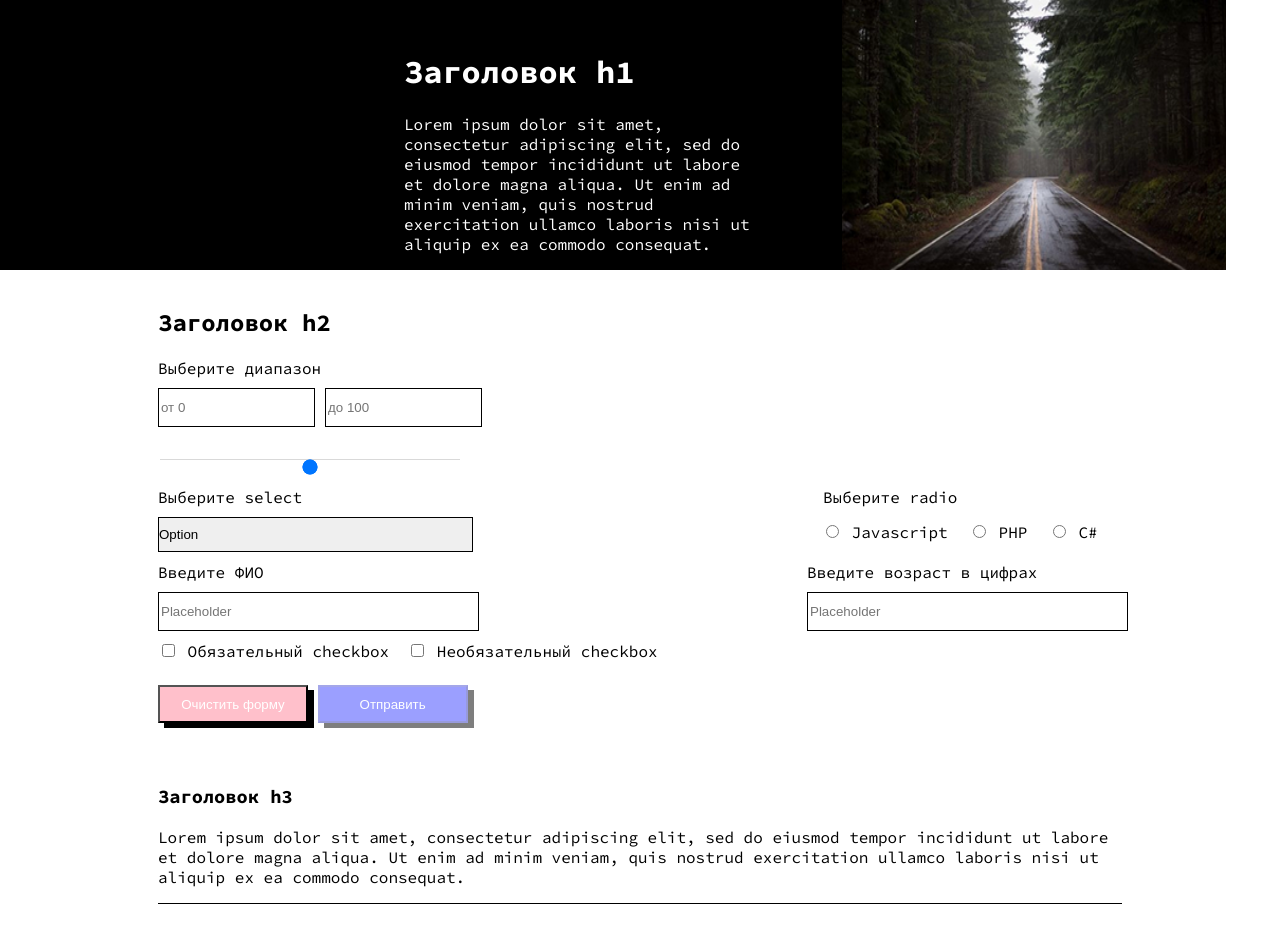
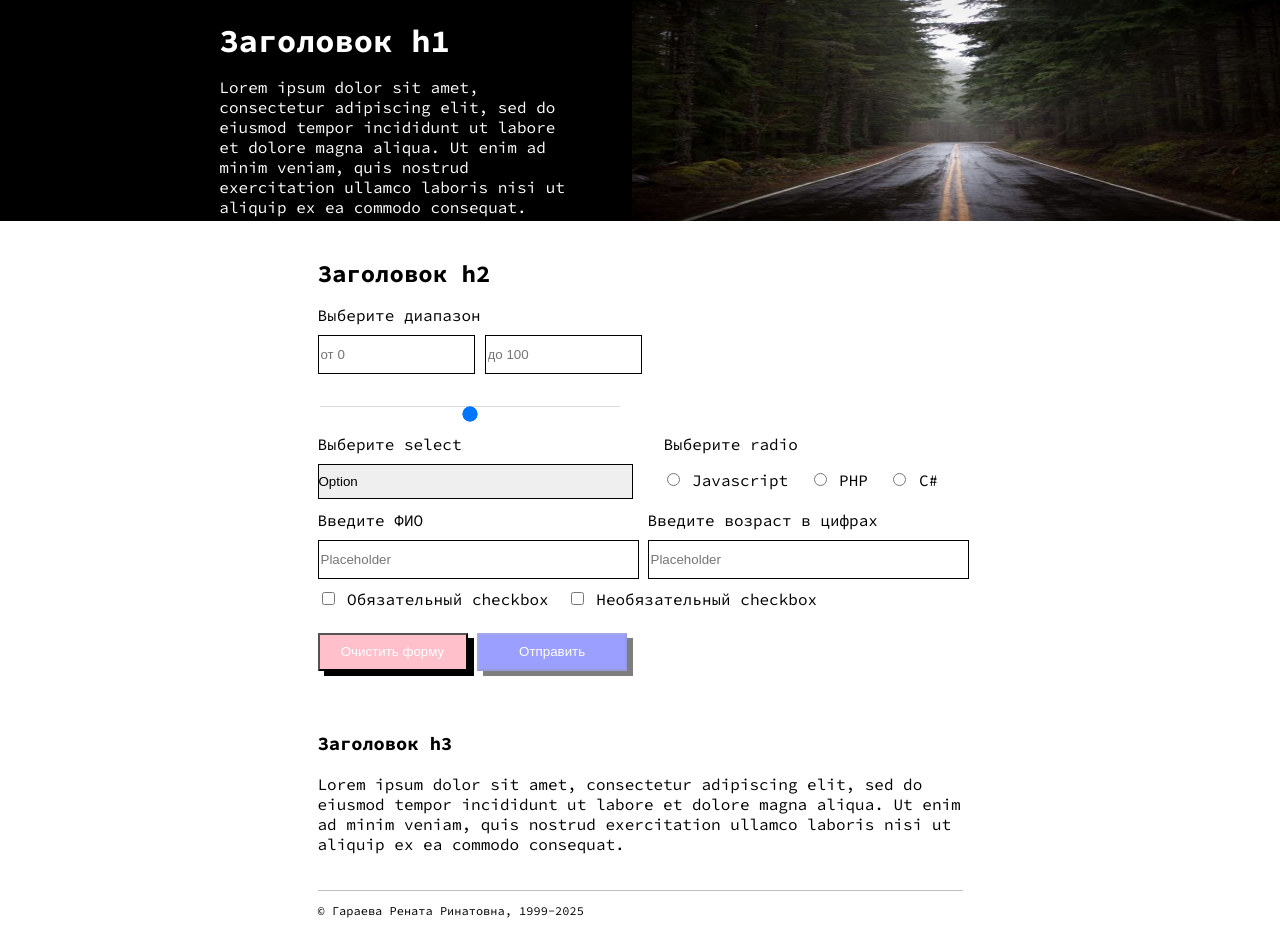
Before and after one commit to RenataGaraeva/Garaeva-R.R.-Test-task-Junior-Frontend-developer, a website built with Vite: page index.html in a window 1280 px wide. Built offline with nearby package versions, Linux system fonts and the light colour scheme.

Commit message:
making adaptive

```diff
--- a/index.html
+++ b/index.html
@@ -2,7 +2,7 @@
 <html lang="ru">
 <head>
     <meta charset="UTF-8">
-    <title>Title</title>
+    <title>Тестовое Гараевой Р.Р.</title>
     <link rel="preconnect" href="https://fonts.googleapis.com">
     <link rel="preconnect" href="https://fonts.gstatic.com" crossorigin>
     <link href="https://fonts.googleapis.com/css2?family=Indie+Flower&family=Source+Code+Pro:ital,wght@0,200..900;1,200..900&display=swap" rel="stylesheet">
@@ -11,11 +11,12 @@
 <body>
 <header class = "header">
     <div class="containerForHeadingAndTextInHeader">
+        <div class = "extraInnerContainerForHeadingAndTextInHeader">
 <h1 class="firstHeading">Заголовок h1</h1>
     <p class = 'text'>Lorem ipsum dolor sit amet, consectetur adipiscing elit, sed do eiusmod tempor incididunt ut labore et dolore magna aliqua. Ut enim ad minim veniam, quis nostrud exercitation ullamco laboris nisi ut aliquip ex ea commodo consequat.</p>
+        </div>
     </div>
-        <img class="image" src = "image.png" alt="road">
-
+        <img class="image" src = "imageForHeader.png" alt="road">
 </header>
 <main>
     <div>
@@ -39,7 +40,7 @@
        </label>
           <div class = "containerForSignOfSelect">
             <select class = "selectOfProjectBuilders" required name = "select">
-                <option>Option</option>
+                <option value="Option">Option</option>
                 <option value="Vite">Vite</option>
                 <option value="Webpack">Webpack</option>
                 <option value="Gulp">Gulp</option>
@@ -92,8 +93,10 @@
             </div>
         </div>
     </form>
+        <div class="groupOButtonsToCleanFormAndSubmitForm">
         <button class="buttonToCleanForm">Очистить форму</button>
     <button class = "button" type = "submit">Отправить</button>
+        </div>
     </div>
     <dialog class="popup">
         <h4 class = "titleOfSubmittedForm ">Результат отправки:</h4>
@@ -116,6 +119,6 @@
     <div class="borderline"></div>
     <p class = "infoOfApplicant"></p>
 </footer>
-<script src="js.js"></script>
+<script type = "module" src="js.js"></script>
 </body>
 </html>
--- a/js.js
+++ b/js.js
@@ -1,3 +1,4 @@
+import { listenerForButtonToCleanForm } from "./js/try.js"
 let userAnswers = {
     "name": '',
     "age": '',
@@ -61,8 +62,9 @@ let selectOfProgrammingLanguages = document.getElementsByClassName("selectOfProg
 let inputToEnterAge = document.getElementsByClassName("inputToEnterAge")[0]
 let requiredCheckbox = document.getElementsByClassName("requiredCheckbox")[0]
 let notRequiredCheckbox = document.getElementsByClassName("notRequiredCheckbox")[0]
-let buttonToCleanForm = document.getElementsByClassName("buttonToCleanForm")[0]
-let inputForName = document.getElementsByClassName("inputForName")[0]
+
+
+export let inputForName = document.getElementsByClassName("inputForName")[0]
 
 let buttonToSubmitForm = document.getElementsByClassName("button")[0];
 
@@ -163,39 +165,26 @@ console.log(checkingName)
 console.log("Вне" + userAnswers.name)
  let userAnswersLocalStorage =  JSON.parse(localStorage.getItem('userAnswers')) // inputForName.value =  JSON.parse(localStorage.getItem('user')) выведенный объект
 
-console.log(userAnswersLocalStorage)
-inputForName.value = userAnswersLocalStorage.name
 
 let containerForAge = document.getElementsByClassName('containerForAge')[0]
 inputToEnterAge.addEventListener('input', (e) => {
 
     let checkingAge = e.target.value;
-    massiveToCheckAgeForNumbers = checkingAge.split('')
+    let massiveToCheckAgeForNumbers = checkingAge.split('')
     let doesAgeHasOnlyNumbers =  massiveToCheckAgeForNumbers.every(element => /^\d+$/.test(element))
 console.log("ДА"+ doesAgeHasOnlyNumbers)
-    if (doesAgeHasOnlyNumbers) {
+if (doesAgeHasOnlyNumbers) {
+        containerForAge.textContent = "Вводите только цифры"
+        localStorage.setItem('userAnswers', JSON.stringify(userAnswers))
+    } else {
         containerForAge.textContent = "Введите возраст в цифрах"
         userAnswers.age = e.target.value
+    localStorage.setItem('userAnswers', JSON.stringify(userAnswers))
         areAllAFieldsFilledIn()
-        localStorage.setItem('userAnswers', JSON.stringify(userAnswers))
-    } else {
-        containerForAge.textContent = "Вводите только цифры"
+
     }
 })
 
-buttonToCleanForm.addEventListener("click", () => {
-    selectOfProjectBuilders.value = '';
-    selectOfProgrammingLanguages.value = '';
-    requiredCheckbox.value = '';
-    notRequiredCheckbox.value = '';
-    inputToEnterAge.value = '';
-    inputForName.value = '';
-    inputForRangeFromZero.value = '';
-    inputForRangeTo.value = '';
-    requiredCheckbox.checked = ''
-    mainContainerForRadio.checked = ''
-    window.localStorage.clear()
-})
 
 let time = new Date()
 let showThisYear = time.getFullYear()
@@ -284,27 +273,18 @@ let closeOnBackDropClick = function ({currentTarget, target}) {
     let isClickedOnBackground = target === popup
 
     if (isClickedOnBackground) {
-       popup.close()
+        popup.close()
     }
 }
 popup.addEventListener('click', closeOnBackDropClick)
-/*
-popup.addEventListener('click', ({areaOfPopup, notAreaOfPopup}) => {
-    let popupArea = areaOfPopup
-    let clickOnBackground = notAreaOfPopup === popupArea
-    if (clickOnBackground) {
-        popup.close()
-    }
-})
 
-
- */
 popup.addEventListener('keydown', (e) => {
     if (e.code === "Esc") {
         popup.close()
     }
 })
-
+inputForName.value = userAnswersLocalStorage.name
+let buttonToCleanForm = document.getElementsByClassName("buttonToCleanForm")[0]
 
 inputToEnterAge.value = userAnswersLocalStorage.age
 userAnswers.name = userAnswersLocalStorage.name
@@ -323,21 +303,17 @@ requiredCheckbox.checked = userAnswersLocalStorage.requiredCheckbox
 notRequiredCheckbox.checked = userAnswersLocalStorage.notRequiredCheckbox
 requiredCheckbox.value = userAnswersLocalStorage.requiredCheckbox
 notRequiredCheckbox.value = userAnswersLocalStorage.notRequiredCheckbox
+buttonToCleanForm.addEventListener("click", () => {
+    selectOfProjectBuilders.value = '';
+    selectOfProgrammingLanguages.value = '';
+    requiredCheckbox.value = '';
+    notRequiredCheckbox.value = '';
+    inputToEnterAge.value = '';
+    inputForName.value = '';
+    inputForRangeFromZero.value = '';
+    inputForRangeTo.value = '';
+    requiredCheckbox.checked = ''
+    mainContainerForRadio.checked = ''
 
-/*
-document.addEventListener('DOMContentLoaded', () => {
-    let getValueOfProgrammingLanguageFromLocalStorage = function () {
-        let value = userAnswersLocalStorage.programmingLanguage
-console.log("Здесь"+ value)
-        let newValue = document.getElementsByClassName('value')
-        console.log("Пробую" + newValue)
-        newValue.value = value
-        console.log("И здесь Пробую" +  newValue.value )
-        console.log("Локад И здесь Пробую" +  newValue.checked )
-      userAnswers.programmingLanguage = newValue.value
-
-    }
-    getValueOfProgrammingLanguageFromLocalStorage()
-});
-
- */
+    window.localStorage.clear()
+})
--- a/styles.css
+++ b/styles.css
@@ -10,33 +10,93 @@ body {
 .header {
     display: flex;
     margin-bottom: 37px;
+height: 221px;
+
 }
+
+.containerForHeadingAndTextInHeader {
+   /* display: flex;
+    justify-content: center;
+
+    */
+    position: relative;
+    background-color: black;
+   /* padding-left: 404px;
+    padding-right: 75px;
+    padding-top: 31px;
+
+    */
+  flex-grow: 2;
+    /*    flex-basis: auto;  */
+  }
+
+.extraInnerContainerForHeadingAndTextInHeader {
+    position: absolute;
+
+    right: 50px;
+    width: 363px;
+}
+  .text,
+  .firstHeading {
+      color: white;
+
+
+    /* margin: 0 auto */
+  }
+  /*
+.text {
+font-weight: 400;
+}
+
+   */
+
+  .firstHeading {
+     margin-bottom: 12px;
+  }
+
+
+  img {
+/*      height: 100%; */
+      /*   flex-basis: 30vw; */
+     flex-grow: 1;
+
+}
+
+
 form {
     margin-bottom: 24px;
 }
-
+h2 {
+    text-align: left;
+    width: 645px;
+    margin: 0 auto;
+}
 .containerForListOfQuestionsInForm {
     display: grid;
-    justify-content: space-between;
+    justify-content: center;
     grid-template-columns: 315px 315px;
-    gap: 10px 10px;
+    gap: 10px 15px;
     grid-template-areas:
             "InputOfRange . "
     "InputOfSelect InputOfRadio"
     "InputOfName inputOfAge"
     "inputForRequiredCheckbox inputForNotRequiredCheckbox";
 }
-
+.infoOfApplicant {
+    color: black;
+    font-size: 12px;
+}
 .containerForCheckboxes {
   display: flex;
     flex-direction: row;
+    width: 645px;
+    margin: 0 auto;
 }
 
-img {
-flex-basis: 30vw;
+.groupOButtonsToCleanFormAndSubmitForm {
+    width: 645px;
+    margin: 0 auto;
 }
-
-
 select,
 .mainContainerForInputOfName input,
 .mainContainerForAge input
@@ -55,10 +115,19 @@ main {
     margin: 0 158px;
 }
 
+h2 {
+    margin-bottom: 16px;
+}
 footer {
-    margin-top: auto;
+ /*   margin-top: auto; */
+    width: 645px;
+    margin: 0 auto;
 }
-
+.containerForFirdHeadingAndText {
+    width: 645px;
+    margin: 0 auto;
+    margin-bottom: 36px;
+}
 .mainContainerForInputOfRange {
     display: grid;
     grid-area: InputOfRange;
@@ -193,21 +262,13 @@ select {
     grid-area: inputOfAge
 }
 
-.containerForHeadingAndTextInHeader {
-    width: 363px;
-  background-color: black;
-    padding-left: 404px;
-    padding-right: 75px;
-    padding-top: 31px;
-}
+
 .borderline {
-    border-bottom: solid 1px black
+    border-bottom: solid 1px black;
+    opacity: 25%;
 }
 
-.text,
-.firstHeading {
-    color: white;
-}
+
 
 .popup {
 width: 410px;
```
Also changed, not shown: imageForHeader.png (added), js/try.js (added).
